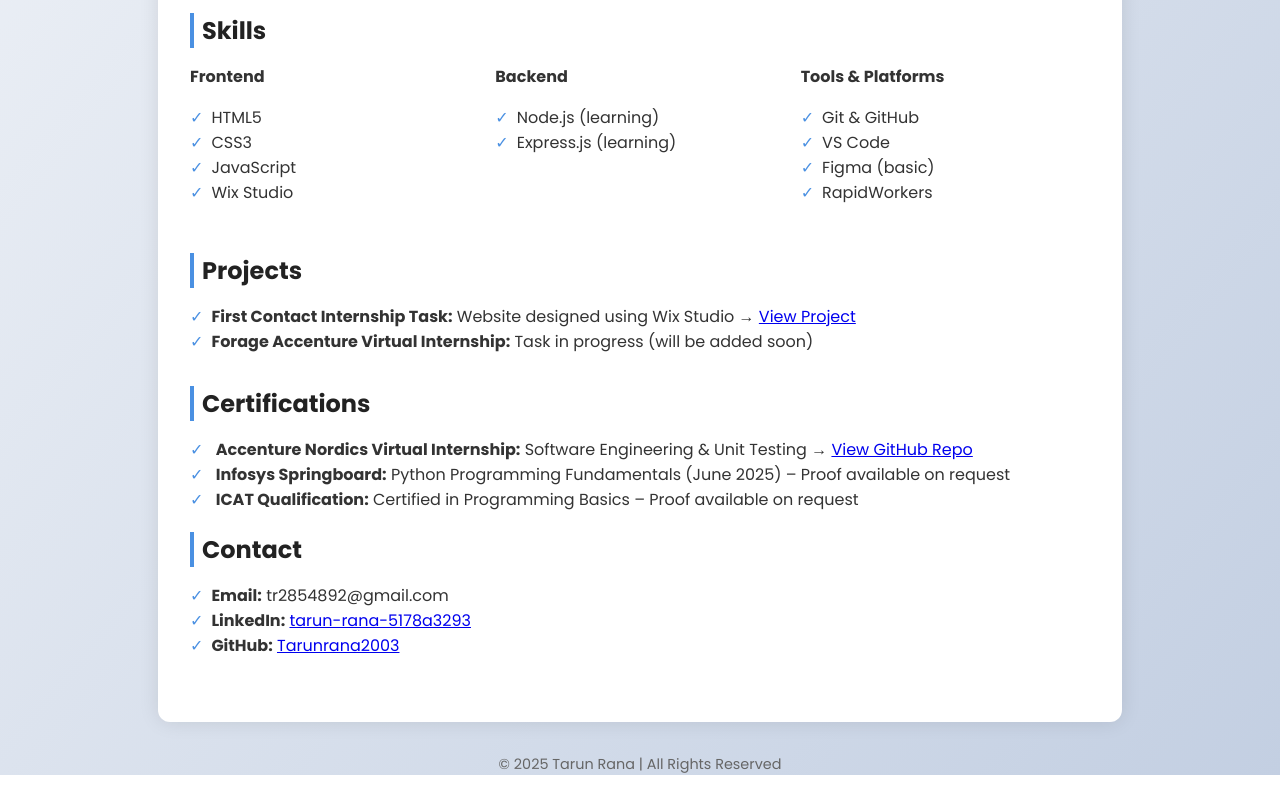
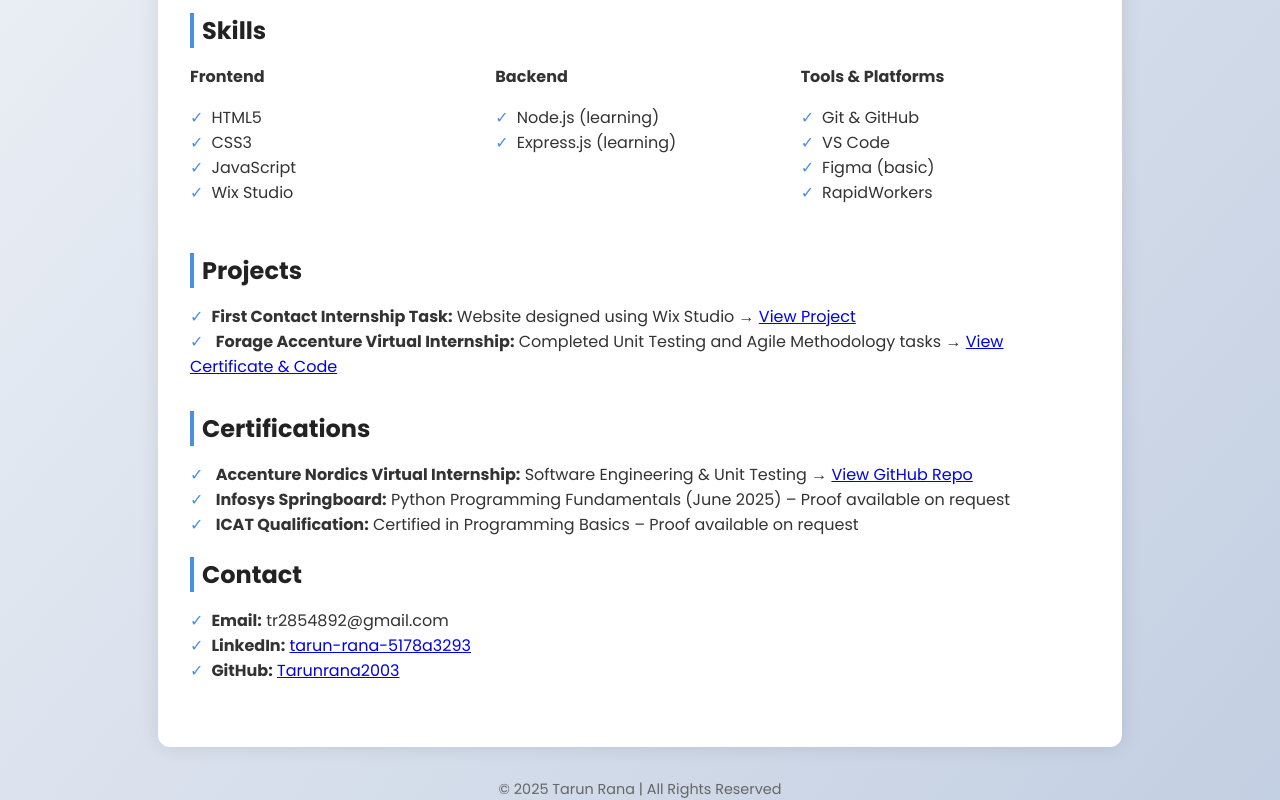
Before and after one commit to Tarunrana2003/portfolio-tarun07, a plain HTML site: page index.html in a window 1280 px wide. Shown: the part 727-1527 px from the top of the page. Before the commit the page ends 1502 px from the top, so only its background shows below. Drawn offline with Linux system fonts and the light colour scheme.

Commit message:
added Accenture internship

```diff
--- a/index.html
+++ b/index.html
@@ -162,7 +162,12 @@
       <ul>
         <li><strong>First Contact Internship Task:</strong> Website designed using Wix Studio → <a
             href="https://tr2854892.wixstudio.com/first-contact-task" target="_blank">View Project</a></li>
-        <li><strong>Forage Accenture Virtual Internship:</strong> Task in progress (will be added soon)</li>
+        <li>
+          <strong>Forage Accenture Virtual Internship:</strong>
+          Completed Unit Testing and Agile Methodology tasks →
+          <a href="https://github.com/Tarunrana2003/forage-accenture-tasks" target="_blank">View Certificate & Code</a>
+        </li>
+
       </ul>
     </section>
     <section>
```
